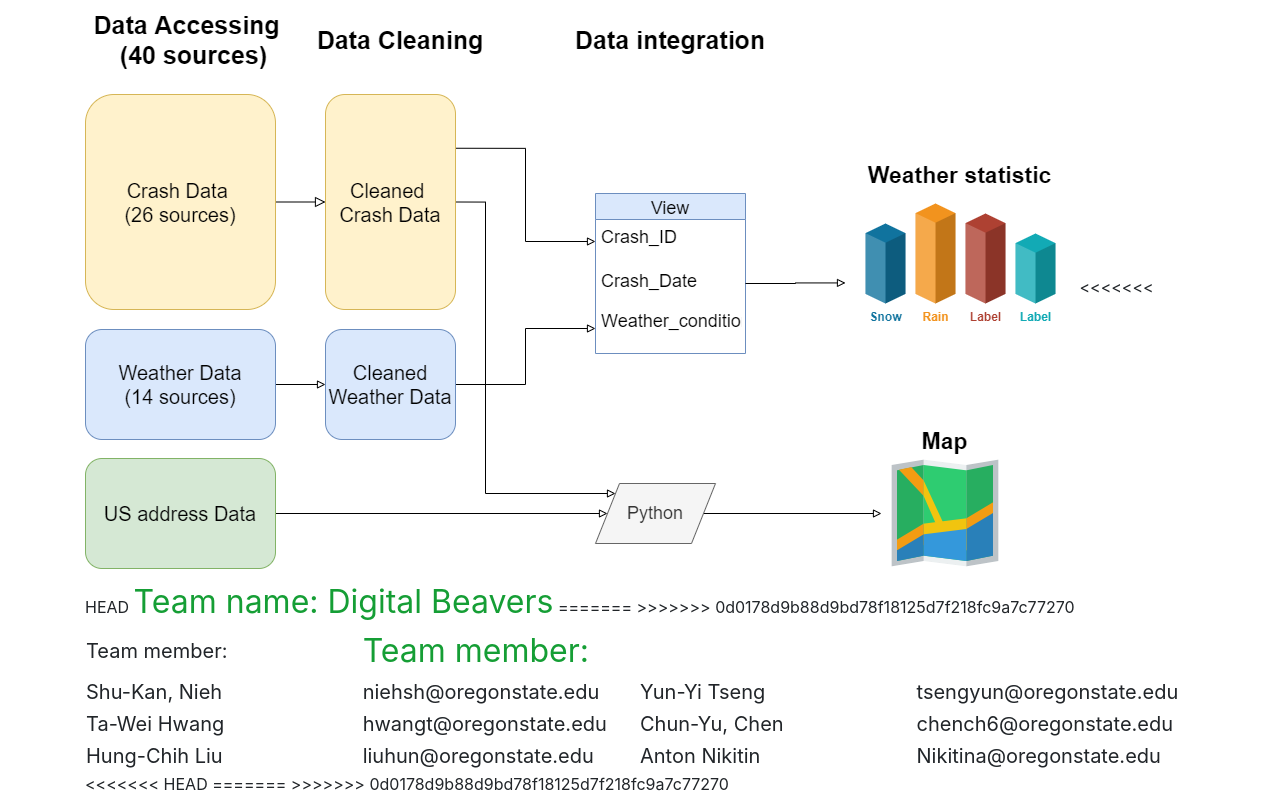
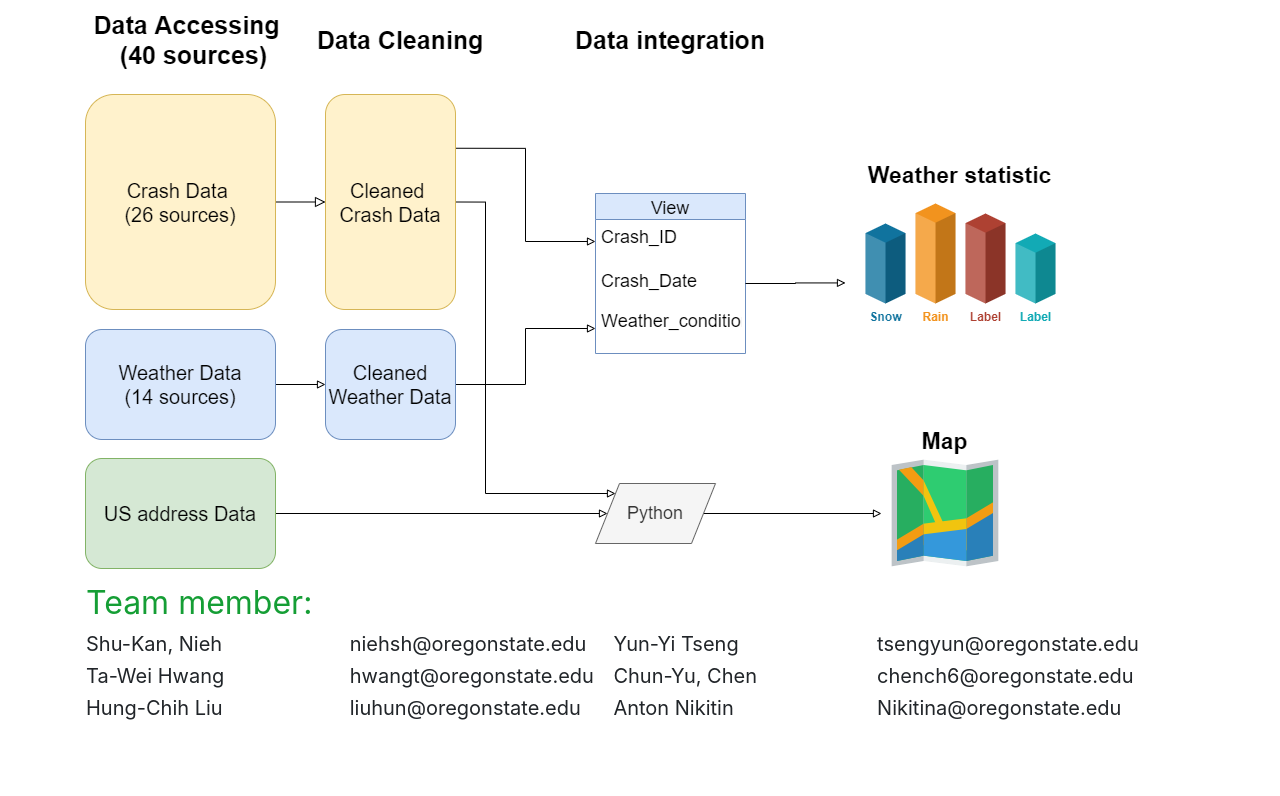
Before and after one commit to tso2381637/cs540_project, a Django app: page / in a window 1280 px wide. Shown: the part 499-1295 px from the top of the page. After the commit the page ends 1219 px from the top, so only its background shows below. Run offline with Django 3.2, Linux system fonts and the light colour scheme; some libraries are stand-ins or nearby versions.

Commit message:
index fix

```diff
--- a/home/templates/index.html
+++ b/home/templates/index.html
@@ -72,14 +72,7 @@
 
 <table>
     <tr>
-<<<<<<< HEAD
-        <span style="font-size:2rem;color: #159e35;">Team name: Digital Beavers</span>
-    </tr>
-    <tr>
-        <td>Team member:</td>
-=======
         <td><span style="font-size:2rem;color: #159e35;">Team member:</span></td>
->>>>>>> 0d0178d9b88d9bd78f18125d7f218fc9a7c77270
         <td></td>
         <td></td>
         <td></td>
@@ -103,8 +96,4 @@
         <td>Nikitina@oregonstate.edu</td>
     </tr>
 </table>
-<<<<<<< HEAD
-=======
-
->>>>>>> 0d0178d9b88d9bd78f18125d7f218fc9a7c77270
 {% endblock content %}
```
Also changed, not shown: home/templates/weather.html (+4 -4 lines).
